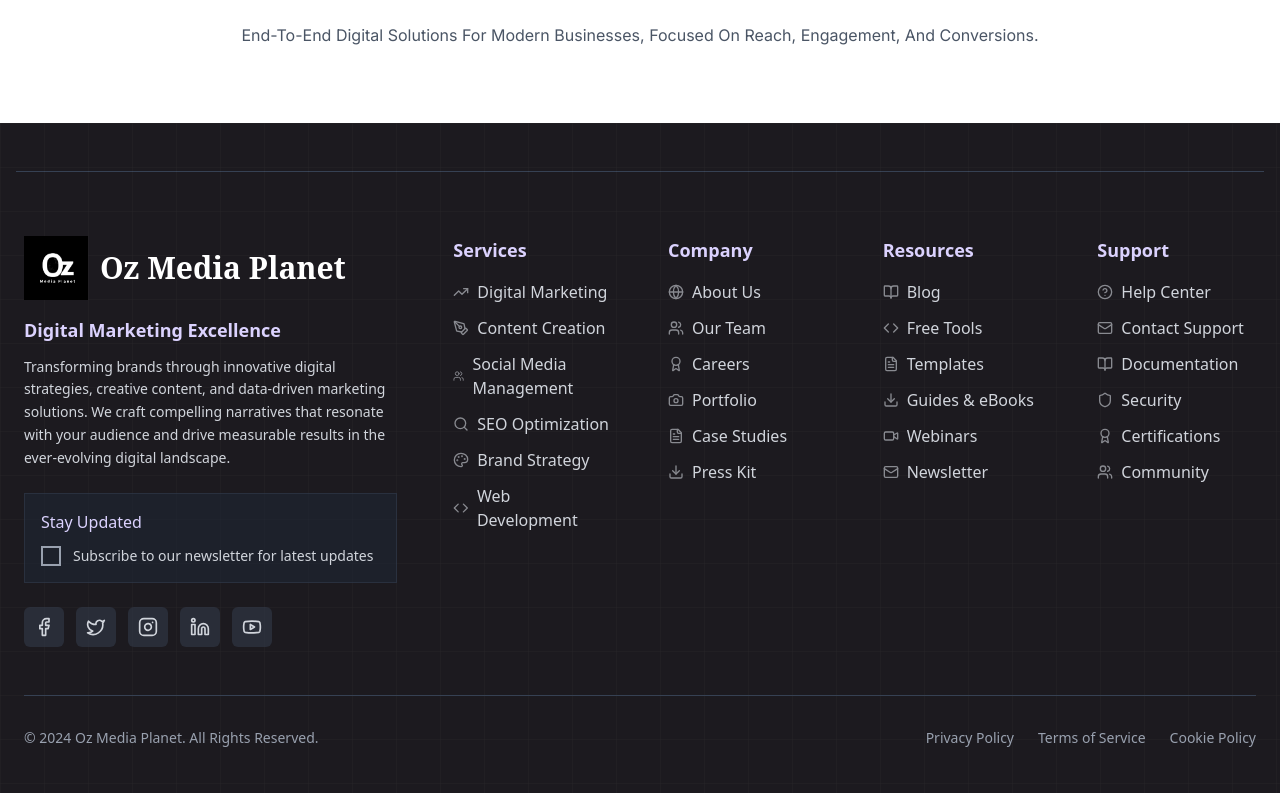
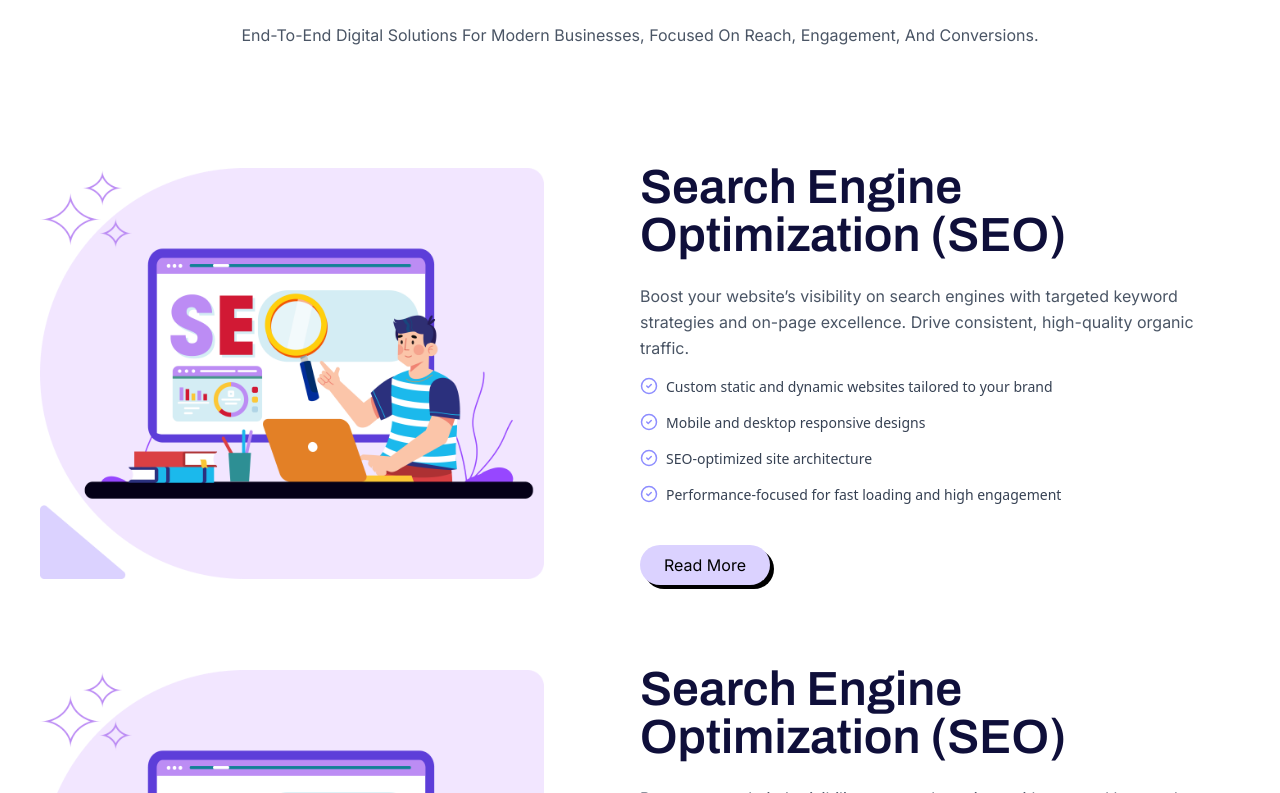
Before and after one commit to Suryansh9331/Official_OzMP_web, a React (Vite) app: page /services-digital-marketing in a window 1280 px wide. Shown: the part 1787-2580 px from the top of the page. Built offline with nearby package versions, Linux system fonts and the light colour scheme; a web font is replaced by a local one.

Commit message:
DM page v5

```diff
--- a/src/Pages/DigitalMarketing/DigitalMarketing.jsx
+++ b/src/Pages/DigitalMarketing/DigitalMarketing.jsx
@@ -1,11 +1,11 @@
 
 
-
+import S1 from "../../assets/images/DMS1.png"
 import Hero from "./Hero"
 import DigitalMarketingSection from "./Overview";
 import ServiceIntro from "./ServicesIntro";
 import SecondSection from "./ThreeBox";
-
+import LeftServiceSection from "./DmLeftServices";
 
 
 const DigitalMarketing = () => {
@@ -16,7 +16,32 @@ const DigitalMarketing = () => {
       <SecondSection/>
       <DigitalMarketingSection/>
       <ServiceIntro/>
-
+      <LeftServiceSection
+        image={S1}
+        heading="Search Engine Optimization (SEO)"
+        subheading="Boost your website’s visibility on search engines with targeted keyword strategies and on-page excellence. Drive consistent, high-quality organic traffic."
+        points={[
+          "Custom static and dynamic websites tailored to your brand",
+          "Mobile and desktop responsive designs",
+          "SEO-optimized site architecture",
+          "Performance-focused for fast loading and high engagement",
+        ]}
+        buttonText="Read More"
+        buttonColor="#DBD2FF"
+      />
+      <LeftServiceSection
+        image={S1}
+        heading="Search Engine Optimization (SEO)"
+        subheading="Boost your website’s visibility on search engines with targeted keyword strategies and on-page excellence. Drive consistent, high-quality organic traffic."
+        points={[
+          "Custom static and dynamic websites tailored to your brand",
+          "Mobile and desktop responsive designs",
+          "SEO-optimized site architecture",
+          "Performance-focused for fast loading and high engagement",
+        ]}
+        buttonText="Read More"
+        buttonColor="#DBD2FF"
+      />
     </div>
   );
 };
--- /dev/null
+++ b/src/Pages/DigitalMarketing/DmLeftServices.jsx
@@ -0,0 +1,188 @@
+// import React from "react";
+// import { motion } from "framer-motion";
+// import { useInView } from "react-intersection-observer";
+// import { CheckCircle2 } from "lucide-react";
+
+// const LeftServiceSection = ({
+//   image,
+//   heading,
+//   subheading,
+//   points,
+//   buttonText = "READ MORE",
+//   buttonColor = "#DBD2FF",
+// }) => {
+//   const { ref, inView } = useInView({
+//     triggerOnce: false,
+//     threshold: 0.1,
+//   });
+
+//   const containerVariants = {
+//     hidden: { opacity: 0, y: 50 },
+//     visible: {
+//       opacity: 1,
+//       y: 0,
+//       transition: {
+//         type: "spring",
+//         stiffness: 50,
+//         damping: 15,
+//         delayChildren: 0.3,
+//         staggerChildren: 0.2,
+//       },
+//     },
+//   };
+
+//   const itemVariants = {
+//     hidden: { opacity: 0, y: 20 },
+//     visible: { opacity: 1, y: 0 },
+//   };
+
+//   return (
+//     <section ref={ref} className="w-full lg:py-10 md:py-4 py-6 px-4 md:px-10">
+//       <motion.div
+//         className="flex flex-col-reverse lg:flex-row items-center lg:gap-0 md:gap-10 sm:gap-4 "
+//         variants={containerVariants}
+//         initial="hidden"
+//         animate={inView ? "visible" : "hidden"}
+//       >
+//         {/* Left Image */}
+//         <motion.div
+//           className="w-full lg:w-1/2"
+//           variants={itemVariants}
+//         >
+//           <img src={image} alt="seo-illustration" className=" lg:max-w-[90%] md:w-full mx-auto" />
+//         </motion.div>
+
+//         {/* Right Content */}
+//         <motion.div
+//           className="w-full lg:w-1/2 text-left"
+//           variants={itemVariants}
+//         >
+//           <h2 className="text-3xl md:text-5xl font-[Archivo] font-semibold text-[#0F0F3A] mb-8">
+//             {heading}
+//           </h2>
+//           <p className="text-base text-gray-600 font-[Inter] mb-4 leading-relaxed">
+//             {subheading}
+//           </p>
+
+//           <ul className="space-y-5 mb-6">
+//             {points.map((point, idx) => (
+//               <li key={idx} className="flex items-start gap-2 text-[Inter] text-sm text-gray-700">
+//                 <CheckCircle2 className="text-[#8D8DFF]" size={18} />
+//                 <span>{point}</span>
+//               </li>
+//             ))}
+//           </ul>
+
+//           {/* Read More Button */}
+//           <motion.button
+//             style={{ backgroundColor: buttonColor }}
+//             className="px-6 py-2 rounded-full font-medium font-[Inter] shadow-[4px_4px_0px_0px_rgba(0,0,0,1)] hover:shadow-md transition mt-6"
+//           >
+//             {buttonText}
+//           </motion.button>
+//         </motion.div>
+//       </motion.div>
+//     </section>
+//   );
+// };
+
+// export default LeftServiceSection;
+
+
+
+import React from "react";
+import { motion } from "framer-motion";
+import { useInView } from "react-intersection-observer";
+import { CheckCircle2 } from "lucide-react";
+
+const LeftServiceSection = ({
+  image,
+  heading,
+  subheading,
+  points,
+  buttonText = "READ MORE",
+  buttonColor = "#DBD2FF",
+}) => {
+  const { ref, inView } = useInView({
+    triggerOnce: false,
+    threshold: 0.1,
+  });
+
+  const containerVariants = {
+    hidden: { opacity: 0, y: 50 },
+    visible: {
+      opacity: 1,
+      y: 0,
+      transition: {
+        type: "spring",
+        stiffness: 50,
+        damping: 15,
+        delayChildren: 0.3,
+        staggerChildren: 0.2,
+      },
+    },
+  };
+
+  const itemVariants = {
+    hidden: { opacity: 0, y: 20 },
+    visible: { opacity: 1, y: 0 },
+  };
+
+  return (
+    <section ref={ref} className="w-full lg:py-10 md:py-6 py-6 px-4 lg:px-10 md:px-4">
+      <motion.div
+        className="flex flex-col-reverse lg:flex-row md:flex-row sm:flex-col-reverse items-center lg:gap-0 md:gap-2 gap-6"
+        variants={containerVariants}
+        initial="hidden"
+        animate={inView ? "visible" : "hidden"}
+      >
+        {/* Left Image */}
+        <motion.div
+          className="w-full lg:w-1/2 md:w-[50%]"
+          variants={itemVariants}
+        >
+          <img
+            src={image}
+            alt="illustration"
+            className="lg:max-w-[90%] md:max-w-full "
+          />
+        </motion.div>
+
+        {/* Right Content */}
+        <motion.div
+          className="w-full lg:w-1/2 md:w-[48%] text-left"
+          variants={itemVariants}
+        >
+          <h2 className="text-3xl md:text-2xl lg:text-5xl font-[Archivo] font-semibold text-[#0F0F3A] mb-4 md:mb-1 lg:mb-6">
+            {heading}
+          </h2>
+          <p className="text-xs lg:text-base text-gray-600 font-[Inter] mb-3 md:mb-2  lg:mb-4 leading-relaxed">
+            {subheading}
+          </p>
+
+          <ul className="space-y-3 lg:space-y-4 md:space-y-1 md:mb-2 mb-4  lg:mb-6">
+            {points.map((point, idx) => (
+              <li
+                key={idx}
+                className="flex items-start gap-2 text-[Inter] text-sm md:text-xs lg:text-sm text-gray-700"
+              >
+                <CheckCircle2 className="text-[#8D8DFF]" size={18 } />
+                <span>{point}</span>
+              </li>
+            ))}
+          </ul>
+
+          {/* Read More Button */}
+          <motion.button
+            style={{ backgroundColor: buttonColor }}
+            className="px-5  md:px-4  lg:px-6 py-2 rounded-full font-normal font-[Inter] shadow-[4px_4px_0px_0px_rgba(0,0,0,1)] hover:shadow-md transition mt-4 md:mt-2 lg:mt-4 md:text-xs sm:text-sm lg:text-base"
+          >
+            {buttonText}
+          </motion.button>
+        </motion.div>
+      </motion.div>
+    </section>
+  );
+};
+
+export default LeftServiceSection;
--- a/src/Pages/DigitalMarketing/Dmservices.jsx
+++ /dev/null
@@ -1,89 +0,0 @@
-import React from "react";
-import { motion } from "framer-motion";
-import { useInView } from "react-intersection-observer";
-import { CheckCircle2 } from "lucide-react";
-
-const ServiceSection = ({
-  image,
-  heading,
-  subheading,
-  points,
-  buttonText = "READ MORE",
-  buttonColor = "#DBD2FF",
-}) => {
-  const { ref, inView } = useInView({
-    triggerOnce: false,
-    threshold: 0.1,
-  });
-
-  const containerVariants = {
-    hidden: { opacity: 0, y: 50 },
-    visible: {
-      opacity: 1,
-      y: 0,
-      transition: {
-        type: "spring",
-        stiffness: 50,
-        damping: 15,
-        delayChildren: 0.3,
-        staggerChildren: 0.2,
-      },
-    },
-  };
-
-  const itemVariants = {
-    hidden: { opacity: 0, y: 20 },
-    visible: { opacity: 1, y: 0 },
-  };
-
-  return (
-    <section ref={ref} className="w-full py-10 px-4 md:px-10">
-      <motion.div
-        className="flex flex-col-reverse lg:flex-row items-center gap-10"
-        variants={containerVariants}
-        initial="hidden"
-        animate={inView ? "visible" : "hidden"}
-      >
-        {/* Left Image */}
-        <motion.div
-          className="w-full lg:w-1/2"
-          variants={itemVariants}
-        >
-          <img src={image} alt="seo-illustration" className="w-full max-w-lg mx-auto" />
-        </motion.div>
-
-        {/* Right Content */}
-        <motion.div
-          className="w-full lg:w-1/2 text-left"
-          variants={itemVariants}
-        >
-          <h2 className="text-3xl md:text-4xl font-[Archivo] font-semibold text-[#0F0F3A] mb-4">
-            {heading}
-          </h2>
-          <p className="text-base text-gray-600 font-[Inter] mb-4 leading-relaxed">
-            {subheading}
-          </p>
-
-          <ul className="space-y-3 mb-6">
-            {points.map((point, idx) => (
-              <li key={idx} className="flex items-start gap-2 text-[Inter] text-sm text-gray-700">
-                <CheckCircle2 className="text-[#8D8DFF]" size={18} />
-                <span>{point}</span>
-              </li>
-            ))}
-          </ul>
-
-          {/* Read More Button */}
-          <motion.button
-            style={{ backgroundColor: buttonColor }}
-            className="px-6 py-2 rounded-full font-semibold font-[Inter] shadow-[4px_4px_0px_0px_rgba(0,0,0,1)] hover:shadow-md transition"
-          >
-            {buttonText}
-          </motion.button>
-        </motion.div>
-      </motion.div>
-    </section>
-  );
-};
-
-export default ServiceSection;
--- a/src/Pages/DigitalMarketing/ThreeBox.jsx
+++ b/src/Pages/DigitalMarketing/ThreeBox.jsx
@@ -43,10 +43,10 @@ const SecondSection = () => {
       <section className="px-4 md:py-24 py-14  md:px-2 lg:px-24 font-[Poppins]">
         {/* Heading */}
         <div className="text-center mb-12">
-          <h2 className="text-2xl md:text-4xl font-[Archivo] font-semibold text-black">
+          <h2 className="text-2xl md:text-3xl lg:text-4xl font-[Archivo] font-semibold text-black">
             Power Your Growth With Smarter Marketing
           </h2>
-          <p className="text-base md:text-lg mt-4 text-gray-700 max-w-3xl mx-auto">
+          <p className="text-base md:text-lg mt-4 text-gray-700 lg:max-w-3xl  md:max-w-2xl mx-auto">
             All-In-One Platform To Manage SEO, Ads, Social Media, And Email — With Real-Time Insights And Automation Built In
           </p>
         </div>
```
Also changed, not shown: src/assets/images/DMS1.png (added).
